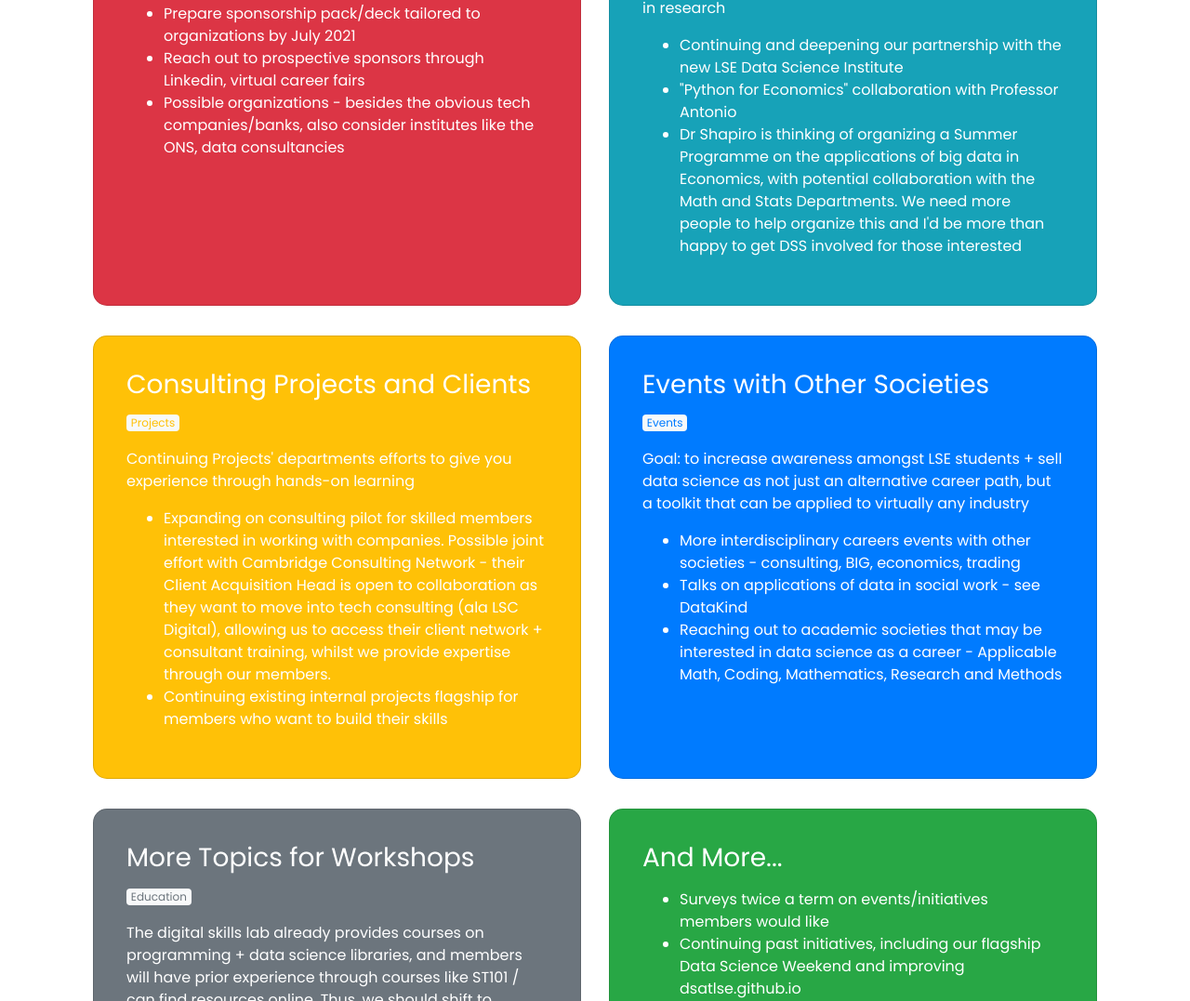
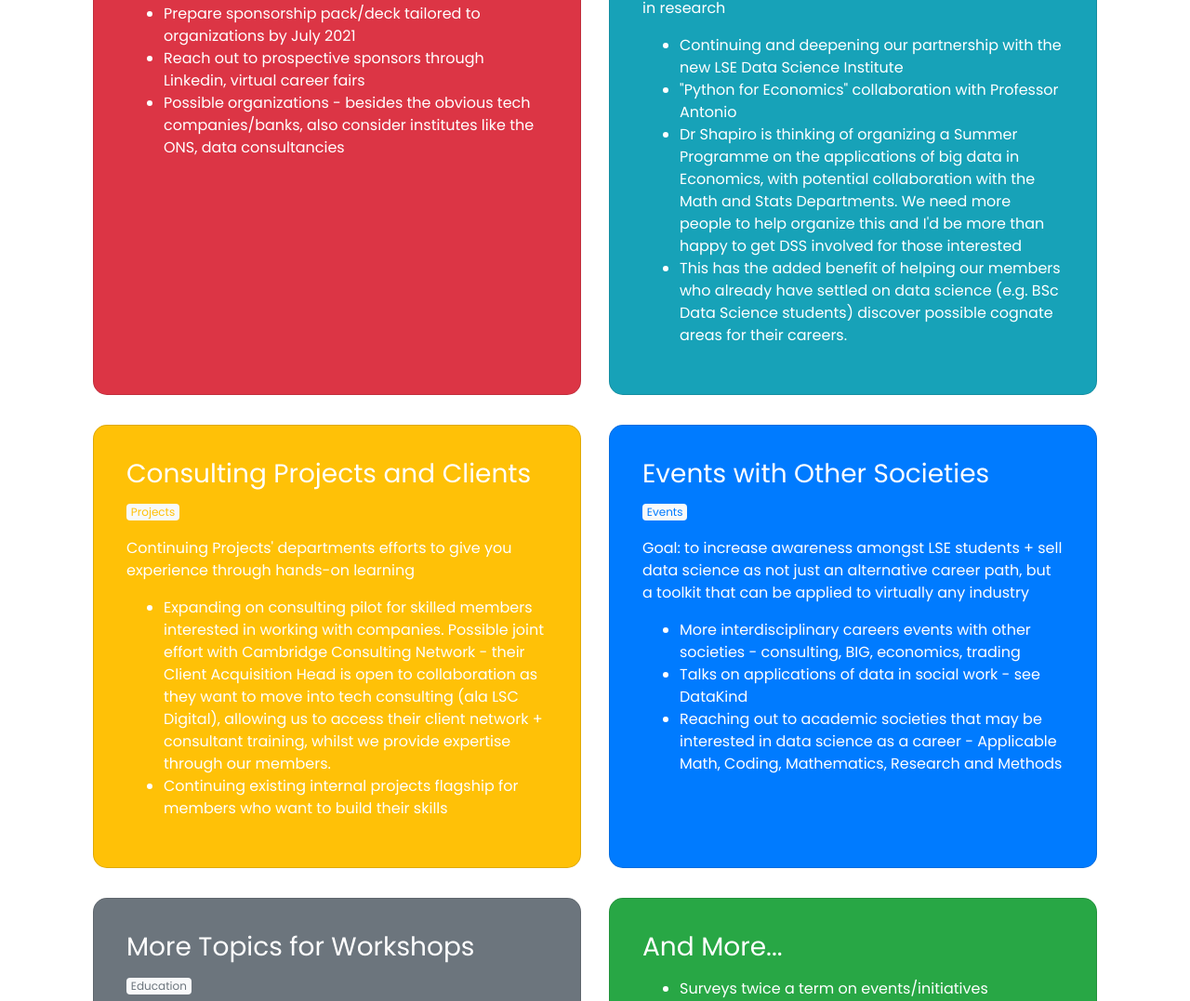
Before and after one commit to ethan-cheong/DSSManifesto, a plain HTML site: page my_vision/index.html in a window 1280 px wide. Shown: the part 744-1821 px from the top of the page at 93% size. Drawn offline with nearby package versions, Linux system fonts and the light colour scheme.

Commit message:
Add sentences

```diff
--- a/my_vision/index.html
+++ b/my_vision/index.html
@@ -144,6 +144,7 @@ To facilitate this, I've got two main goals: create better experiences and oppor
       <li> Dr Shapiro is thinking of organizing a Summer Programme on the applications of big data in Economics,
         with potential collaboration with the Math and Stats Departments. We need more people to help organize this and I'd be
       more than happy to get DSS involved for those interested</li>
+      <li> This has the added benefit of helping our members who already have settled on data science (e.g. BSc Data Science students) discover possible cognate areas for their careers.
     </ul>
       </p>
 </div>
```
